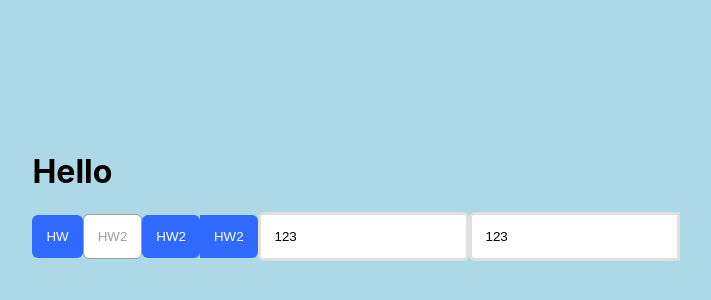
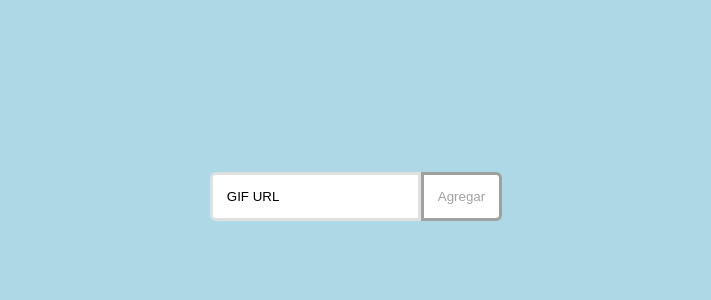
Before and after one commit to danilo-pilacuan/evaluacion-react-dic27, a React (Vite) app: page / in a window 1280 px wide. Shown: the part 204-504 px from the top of the page, without its empty margins (284-995 px from the left). Built offline with nearby package versions, Linux system fonts and the light colour scheme.

Commit message:
maquetacion moleculas

```diff
--- a/src/App.tsx
+++ b/src/App.tsx
@@ -1,19 +1,25 @@
 import { useState } from 'react'
 import Button from './components/atoms/button/button'
 import Input from './components/atoms/input/input'
+import Image from './components/atoms/image/image'
+import InputGif from './components/molecules/inputGif/inputGif'
+import ImageCard from './components/molecules/imageCard/imageCard'
 
 function App() {
   const [count, setCount] = useState(0)
 
   return (
     <div className="App">
-      <h1>Hello</h1>
-      <Button type="primary" text="HW"/>
-      <Button type="secondary" text="HW2"/>
-      <Button text="HW2"/>
-      <Button no_radius_left={true} text="HW2"/>
-      <Input name="input1" placeholder="ingrese texto" value='123'/>
-      <Input name="input1" placeholder="ingrese texto" value='123' no_radius_right={true}/>
+      {/* <h1>Hello</h1><br />
+      <Button type="primary" text="HW"/><br />
+      <Button type="secondary" text="HW2"/><br />
+      <Button text="HW2"/><br />
+      <Button no_radius_left={true} text="HW2"/><br />
+      <Input name="input1" placeholder="ingrese texto" value='123'/><br />
+      <Input name="input1" placeholder="ingrese texto" value='123' no_radius_right={true}/><br />
+      <Image url='https://media.tenor.com/Q4qyZizrNGMAAAAi/thor-love-and-thunder-marvel-studios.gif'/> */}
+      <InputGif text='hello'/>
+
     </div>
   )
 }
--- a/src/components/atoms/button/button.scss
+++ b/src/components/atoms/button/button.scss
@@ -12,7 +12,7 @@
     &__secondary{
         background-color: #fff;
         color: #9ea0a2;
-        border: 1px solid #9ea0a2;
+        border: 3px solid #9ea0a2;
     }
 
     &__no-radius-left{
--- /dev/null
+++ b/src/components/atoms/image/image.scss
@@ -0,0 +1,4 @@
+.image{
+    width: 30vw;
+    height: auto;
+}
--- /dev/null
+++ b/src/components/atoms/image/image.tsx
@@ -0,0 +1,16 @@
+import React from "react";
+import { FC } from "react";
+import "./image.scss";
+
+interface ImageProps{
+    url:string;
+
+}
+
+const Image:FC<ImageProps> = ({url})=>{
+    return <>
+        <img src={url} alt="" className={`image`}/>
+    </>
+}
+
+export default Image;
--- /dev/null
+++ b/src/components/molecules/imageCard/imageCard.scss
@@ -0,0 +1,5 @@
+.ImageCard{
+    display: flex;
+    flex-direction: column;
+    gap: 15px;
+}
--- /dev/null
+++ b/src/components/molecules/imageCard/imageCard.tsx
@@ -0,0 +1,18 @@
+import React from "react";
+import { FC } from "react";
+import Image from "../../atoms/image/image";
+import Button from "../../atoms/button/button";
+import "./imageCard.scss";
+
+interface ImageCardProps{
+    url:string
+}
+
+const ImageCard:FC<ImageCardProps> = ({url}) =>{
+    return <div className="ImageCard">
+        <Image url={url}/>
+        <Button text="Eliminar" />
+    </div>
+}
+
+export default ImageCard;
--- /dev/null
+++ b/src/components/molecules/inputGif/inputGif.tsx
@@ -0,0 +1,17 @@
+import React from "react";
+import { FC } from "react";
+import Input from "../../atoms/input/input";
+import Button from "../../atoms/button/button";
+
+interface InputGifProps{
+    text: string
+}
+
+const InputGif:FC<InputGifProps> = ({text})=>{
+    return <>
+        <Input value="GIF URL" name="sda" placeholder="123" no_radius_right={true}/>
+        <Button text="Agregar" type="secondary" no_radius_left={true}/>
+    </>
+}
+
+export default InputGif;
--- /dev/null
+++ b/src/utils/interfaces/imageType.tsx
@@ -0,0 +1,5 @@
+export interface imageType{
+    id:number;
+    url: string;
+    author_id: 1;
+}
```
Also changed, not shown: src/components/organisms/imagesContainer/imageContainer.tsx (added, +15 -0 lines), src/components/molecules/inputGif/inputGif.scss (added), src/components/organisms/imagesContainer/imageContainer.scss (added).
